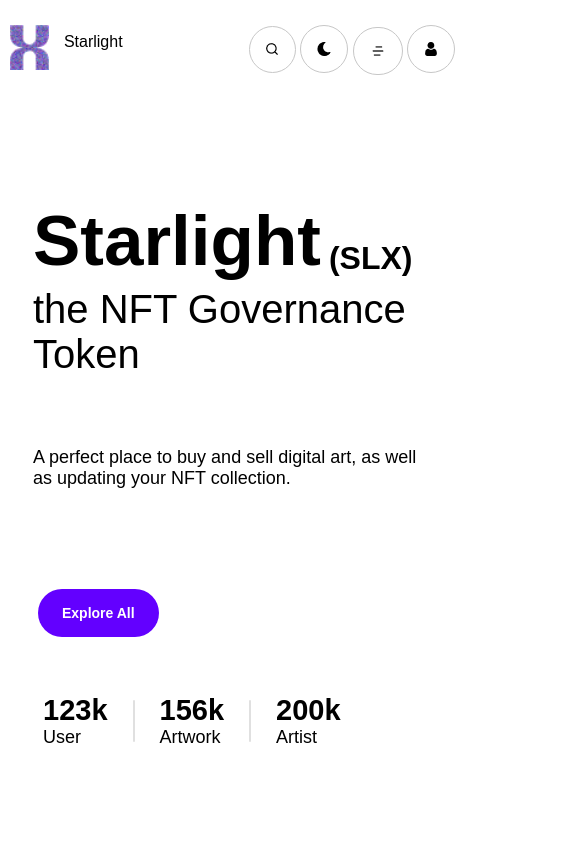
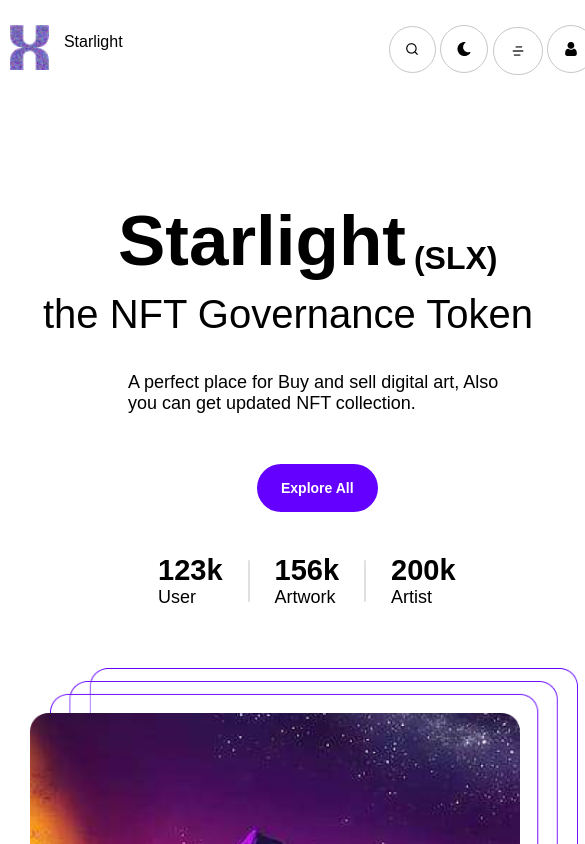
Before and after one commit to b-tekinli/NFT-Template, a plain HTML site: page index.html in a window 390 px wide. Shown: the top 844 px of the page, 585 px wide, since content can reach past the window. Drawn offline with Linux system fonts and the light colour scheme; a web font is replaced by a local one.

Commit message:
home finished

```diff
--- a/css/home.css
+++ b/css/home.css
@@ -20,9 +20,10 @@ h1 {
     font-weight: bold;
 }
 
-.parag {
-    padding-top: 70px;
+.parag p {
+    padding-top: 30px;
     font-size: 18px;
+    font-weight: normal;
 }
 
 h4 {
@@ -32,7 +33,7 @@ h4 {
 }
 
 .btn-e {
-    margin: 0px 30px;
+    margin: -15px 30px;
 }
 
 .botsection {
@@ -140,7 +141,7 @@ h4 {
     }
 
     .container {
-        max-width: 460px;
+        max-width: 600px;
         margin: 0 auto;
     }
 
@@ -164,4 +165,31 @@ h4 {
         flex-wrap: wrap;
     }
 
+    .text {
+        margin: 0 85px;
+    }
+
+    h4 {
+        margin: -25px 10px;
+    }
+
+    .parag p {
+        margin: 30px 95px;
+        font-size: 18px;
+        font-weight: 400;
+    }
+
+    .btn-e {
+        display: flex;
+        justify-content: center;
+        margin-top: -50px;
+    }
+
+    .botsection {
+        margin: 50px 155px;
+    }
+
+    .card {
+        margin: 10px 50px;
+    }
 }
--- a/index.html
+++ b/index.html
@@ -66,16 +66,19 @@
             <div class="home flex">
                 <div class="col">
                     <div class="title">
-                        <div class="flex">
+                        <div class="flex text">
                             <h1>Starlight</h1>
                             <p>(SLX)</p>
                         </div>
                         <h4>the NFT Governance Token</h4>
                         <div class="parag">
-                            <span class="wrap">
+                            <p class="wrap mobile-hidden">
                                 A perfect place to buy and sell digital art, as well as updating your NFT
                                 collection.
-                            </span>
+                            </p>
+                            <p class="wrap desktop-hidden">
+                                A perfect place for Buy and sell digital art, Also you can get updated NFT collection.
+                            </p>
                         </div>
                     </div>
 
@@ -143,6 +146,7 @@
             </div>
 
 
+
         </main>
     </div>
 </body>
```
